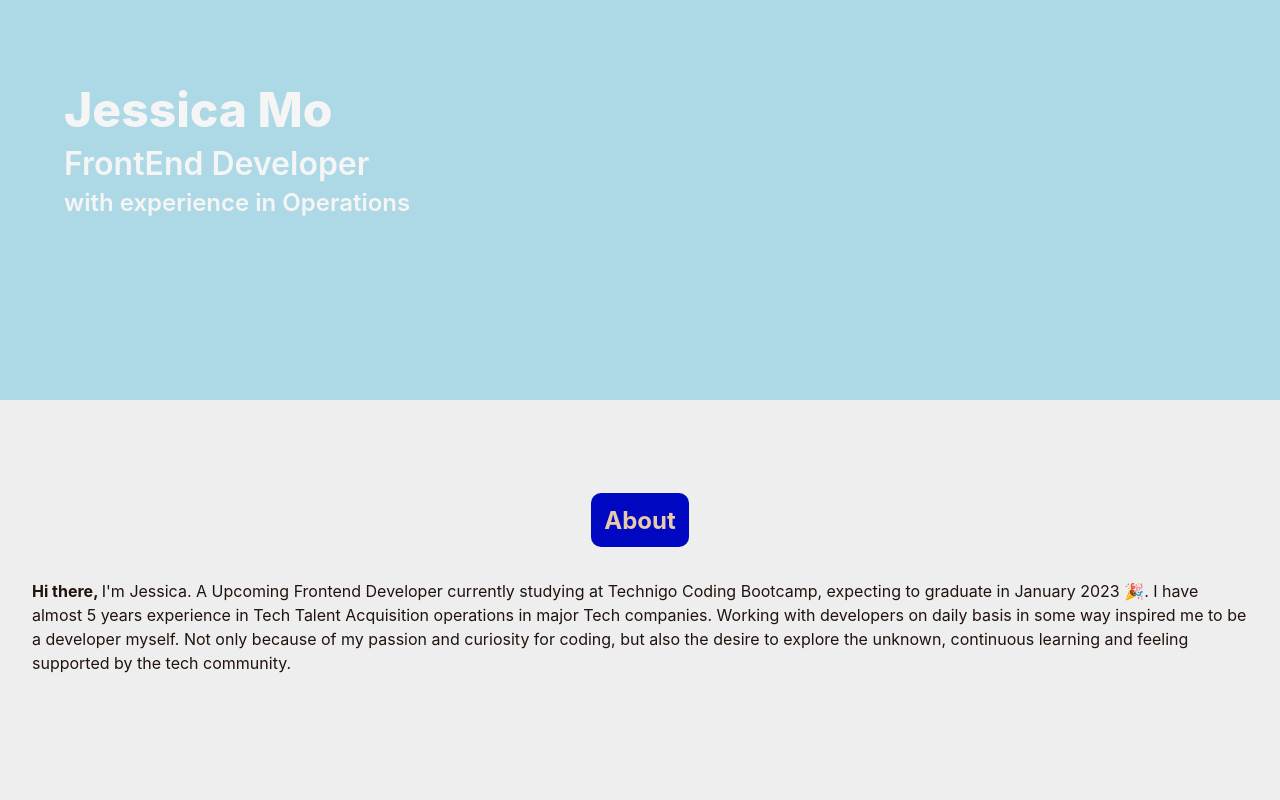
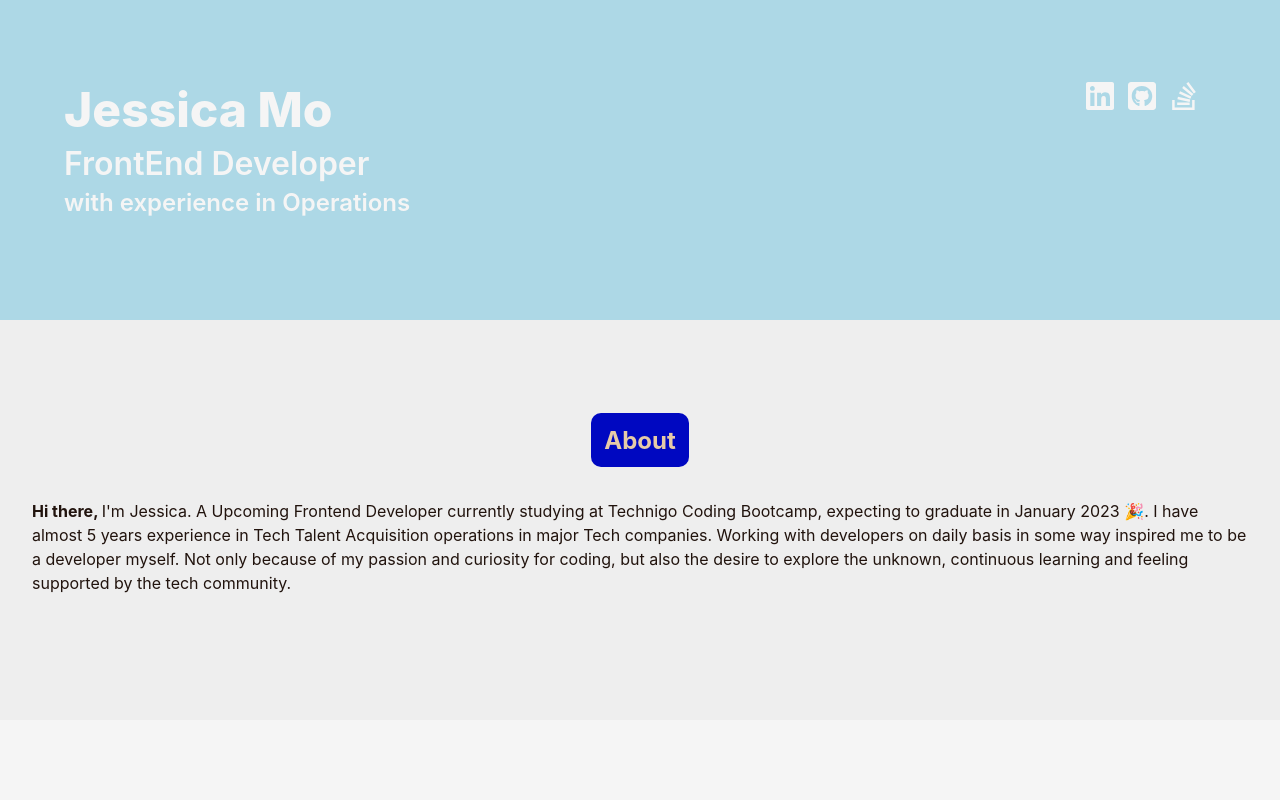
Before and after one commit to Technigo/project-react-portfolio, a React (Create React App) app: page / in a window 1280 px wide. Shown: the top 800 px of the page. Built offline with nearby package versions, Linux system fonts and the light colour scheme; the HTML template or start-up script is replaced by a standard one.

Commit message:
link to icons

```diff
--- a/src/Components/Header.js
+++ b/src/Components/Header.js
@@ -1,5 +1,10 @@
 import React from 'react';
-import { StyledHeader, HeaderText } from 'StyledComponents/Header.style';
+import {
+	StyledHeader,
+	HeaderText,
+	IconWrapper,
+} from 'StyledComponents/Header.style';
+import { FaLinkedin, FaGithubSquare, FaStackOverflow } from 'react-icons/fa';
 
 const Header = () => {
 	return (
@@ -23,6 +28,20 @@ const Header = () => {
 					with experience in Operations
 				</span>
 			</HeaderText>
+			<IconWrapper>
+				<a
+					href="https://www.linkedin.com/in/jessica-mo-29508a85/"
+					target="blank"
+				>
+					<FaLinkedin size="2rem" color="whitesmoke" />
+				</a>
+				<a href="https://github.com/jessnmo" target="blank">
+					<FaGithubSquare size="2rem" color="whitesmoke" />
+				</a>
+				<a href="https://stackoverflow.com/users/19384341/jmo" target="blank">
+					<FaStackOverflow size="2rem" color="whitesmoke" />
+				</a>
+			</IconWrapper>
 			<img src="" alt="" />
 		</StyledHeader>
 	);
--- a/src/StyledComponents/Header.style.js
+++ b/src/StyledComponents/Header.style.js
@@ -3,7 +3,7 @@ import styled from 'styled-components';
 export const StyledHeader = styled.div`
 	background: lightblue;
 	position: relative;
-	height: 50vh;
+	height: 40vh;
 `;
 
 export const Profile = styled.img`
@@ -27,3 +27,12 @@ export const HeaderText = styled.div`
 	flex-direction: column;
 	gap: 5px;
 `;
+
+export const IconWrapper = styled.div`
+	display: flex;
+	flex-wrap: nowrap;
+	justify-content: flex-end;
+	gap: 10px;
+	padding-top: 5rem;
+	padding-right: 5rem;
+`;
```
